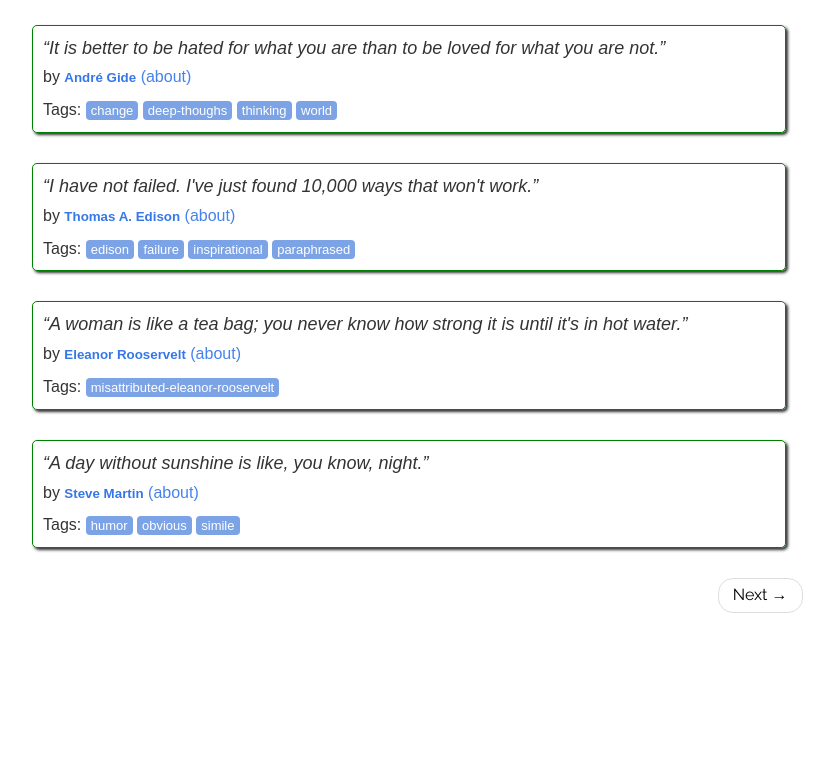
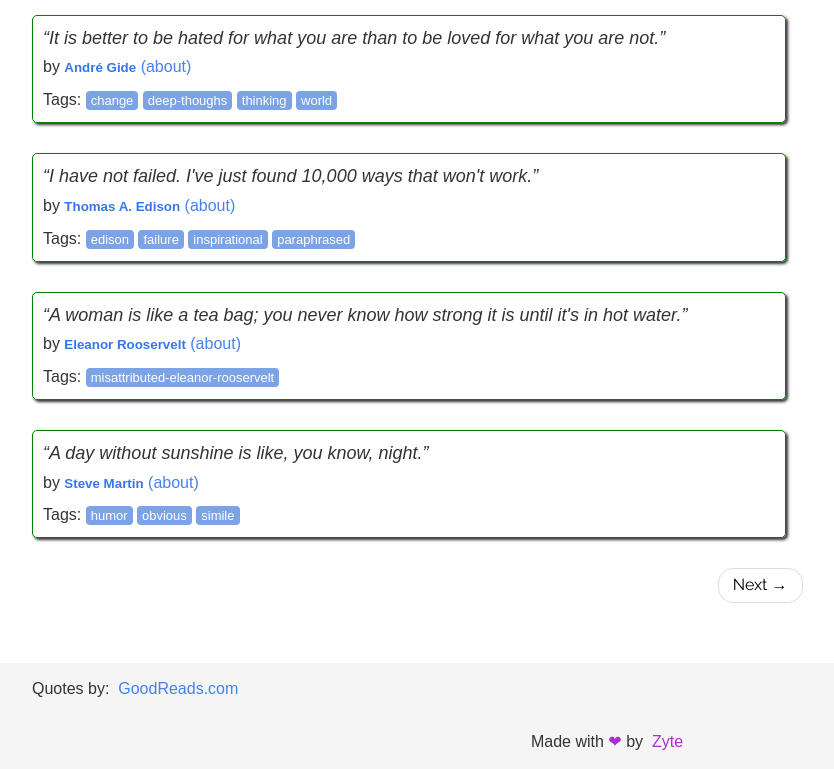
Before and after one commit to wretched-Man/html, a plain HTML site: page project1/quotestoscrape/qts_main.html in a window 1280 px wide. Shown: the part 1027-1796 px from the top of the page, without its empty margins (33-867 px from the left). Before the commit the page ends 1700 px from the top, so only its background shows below. Drawn offline with Linux system fonts and the light colour scheme.

Commit message:
Finished qts
Finished quotestoscrape.

```diff
--- a/project1/quotestoscrape/qts_main.html
+++ b/project1/quotestoscrape/qts_main.html
@@ -200,7 +200,7 @@
             </div>
 
             <div class="top_tags">
-                <h1>Top Ten tags</h1>
+                <h2>Top Ten tags</h2>
                 <div class="tags_in_top_tags">
                     <span class="tag_item">
                         <a class="tag" href="#" style="font-size: 28px;">love</a>
@@ -237,7 +237,22 @@
             </div>
 
         </main>
-        <footer></footer>
+
+        <footer>
+            <div class="footer_c1">
+                <p>
+                    Quotes by:&nbsp;
+                    <a href="#">GoodReads.com</a>
+                </p>
+            </div>
+            <div class="footer_c2">
+                <p>
+                    Made with
+                    <span class="zyte">❤</span> by&nbsp;
+                    <a class="zyte" href="#">Zyte</a>
+                </p>
+            </div>
+        </footer>
     </section>
 </body>
 
--- a/project1/quotestoscrape/styles.css
+++ b/project1/quotestoscrape/styles.css
@@ -26,16 +26,25 @@ a:hover {
 }
 
 h1,
-p {
+h2 {
     font-family: "Raleway","Helvetica Neue", Helvetica,Arial, sans-serif;
 }
 
-.all_content {
+h1 {
+    font-size: 41px;
+}
+
+h2 {
+    font-size: 34px;
+}
+
+.nav_bar,
+.content {
     max-width: 1150px;
     margin: auto;
 }
 
-.all_content .nav_bar {
+.nav_bar {
     display: flex;
     justify-content: space-between;
 }
@@ -45,7 +54,6 @@ p {
     margin-top: 20px;
     margin-bottom: 30px;
     font-weight: 500;
-    font-size: 41px;
     width: 66%;
 }
 
@@ -119,7 +127,7 @@ p {
 .tag_item {
     display: block;
     text-align: right;
-    margin: 4px;
+    margin: 4px 0;
 }
 
 
@@ -152,3 +160,30 @@ a.link_to_next:hover {
     color: white;
     background-color: #4582ec;
 }
+
+/* Footer section */
+footer {
+    background-color: #f5f5f5;
+}
+
+.footer_c1,
+.footer_c2 {
+    height: 50%;
+    width: 1150px;
+    margin: auto;
+}
+
+.footer_c1 p,
+.footer_c2 p {
+    padding-top: 15px;
+    padding-bottom: 15px;
+    /* width */
+}
+
+.footer_c2 p {
+    text-align: center;
+}
+
+.zyte {
+    color: #b02cce;
+}
```
